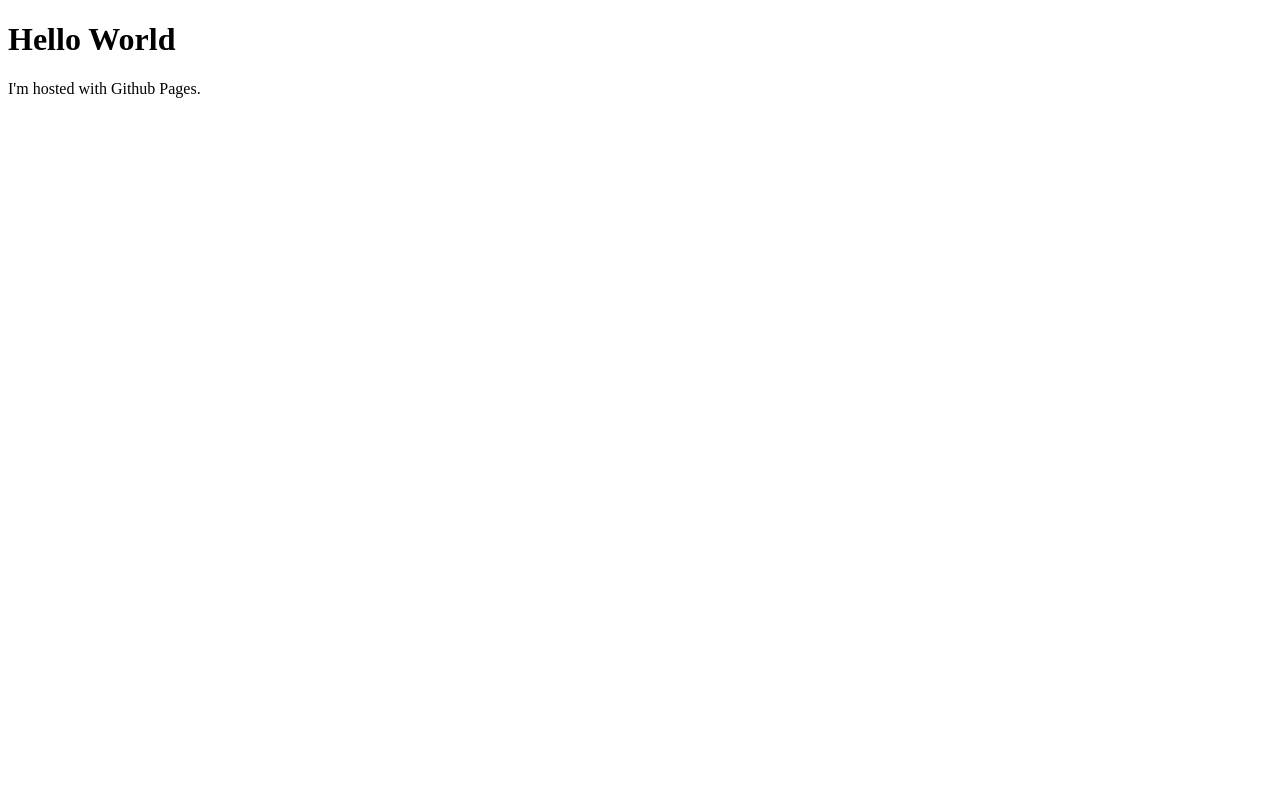
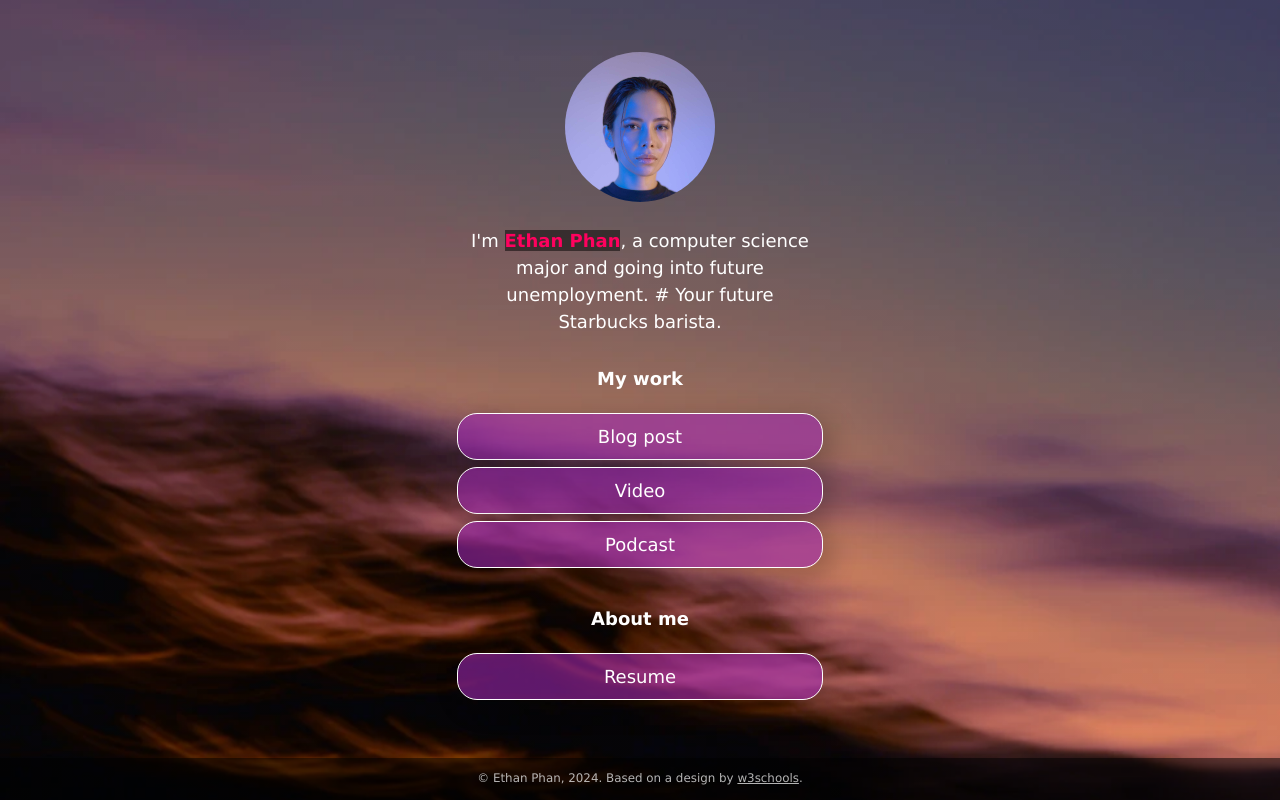
Before and after one commit to binh360/binh360.github.io, a plain HTML site: page index.html in a window 1280 px wide. Drawn offline with Linux system fonts and the light colour scheme.

Commit message:
Added Website Template

```diff
--- /dev/null
+++ b/css/style.css
@@ -0,0 +1,231 @@
+:root {
+    --primaryText: #fff;
+    --secondaryText: #ff015e;
+    --primary: rgba(156, 39, 176, .60);
+    --secondary: rgba(255, 1, 94, .60);
+    --buttonHover: rgba(156, 39, 176, .40);
+    --smallButtonHover: rgba(0, 0, 0, .25);
+}
+
+html {
+    box-sizing: border-box;
+    /* keeps button boxes within phone screen width */
+    -ms-text-size-adjust: 100%;
+    -webkit-text-size-adjust: 100%;
+    height: 100%;
+}
+
+*,
+*:before,
+*:after {
+    box-sizing: inherit;
+}
+
+body {
+    margin: 0;
+    min-height: 100%;
+    /* The image used for the site background. Try changing skyscape.jpg to stars.jpg. Put a replacement photo in the images folder and, in line 21 below, replace skyscape.jpg with yourbackgroundfilename.jpg */
+    /* The linear gradient darkens the image, like putting a sunglasses lens on top of it. If you want to darken the image even more, change 0.1 (both times) to 0.3 or higher */
+    background: linear-gradient(rgba(0, 0, 0, 0.1), rgba(0, 0, 0, 0.1)), url(../images/skyscape.jpg);
+    /* Prevents the browser from repeating or "tiling" the background image */
+    background-repeat: no-repeat;
+    background-position: center;
+    /* Freezes the image so that even the content scrolls down, the background stays put */
+    background-attachment: fixed;
+    /* Resizes the background image to cover the entire container */
+    background-size: cover;
+    font-family: Futura, Verdana, sans-serif;
+    line-height: 1.5;
+    font-size: 18px;
+    display: flex;
+    flex-direction: column;
+    justify-content: space-around;
+    align-items: center;
+}
+
+h1 {
+    font-size: 1em;
+}
+
+h2 {
+    font-size: 1em;
+    margin-bottom: 0;
+}
+
+img {
+    margin: .5em 1em;
+    /* border: 1px solid #ccc; */
+    border-radius: 50%;
+    height: 150px;
+    max-width: 100%;
+    object-fit: cover;
+    /* Resizes the image to cover the entire container */
+}
+
+.container {
+    text-align: center;
+    width: 100%;
+    padding: 0;
+    margin-right: auto;
+    margin-left: auto;
+    flex: 1;
+    display: flex;
+    flex-direction: column;
+    justify-content: center;
+}
+
+.image-container {
+    text-align: center;
+    width: 100%;
+}
+
+.main-text-color {
+    color: var(--primaryText);
+}
+
+.name {
+    color: var(--secondaryText);
+}
+
+.name strong {
+    background-color: rgba(0, 0, 0, 0.50);
+}
+
+.section-header {
+    padding-top: .5em;
+}
+
+.button,
+.intro,
+.links-container,
+.slidedown,
+.external-link {
+    width: 100%;
+    min-width: 50%;
+    padding: .5em 1em;
+    text-decoration: none;
+    color: inherit;
+    text-align: center;
+}
+
+.button, .external-link {
+    border: 1px solid var(--primaryText);
+    border-radius: 20px;
+    box-shadow: 7px 6px 28px 1px rgba(0, 0, 0, 0.24);
+    overflow: hidden;
+    white-space: nowrap;
+    display: inline-block;
+    background-color: var(--primary);
+    cursor: pointer;
+    transition: 0.2s all;
+}
+
+.button:not(.highlight) {
+    background-color: var(--primary);
+}
+
+@media (hover: hover) {
+    .button:hover { background-color: var(--buttonHover); }
+}
+
+.button.highlight {
+    background-color: var(--secondary);
+}
+
+.button:active, .external-link:active {
+    transform: scale(0.98);
+    /* Scaling button to 0.98 to its original size */
+    box-shadow: 3px 2px 22px 1px rgba(0, 0, 0, 0.24);
+    /* Lowering the shadow */
+}
+
+.intro {
+    margin: 0 auto;
+}
+
+.section {
+    margin-top: 1em;
+}
+
+.slidedown {
+    margin: 0 auto;
+    padding: 0;
+    -webkit-transition: height .4s ease;
+    -o-transition: height .4s ease;
+    transition: height .4s ease;
+    overflow: hidden;
+    height: 0;
+}
+
+.external-link {
+    border: 1px solid var(--primaryText);
+    border-radius: 20px;
+    background-color: transparent;
+    display: flex;
+    align-items: center;
+    justify-content: center;
+    padding: 0;
+    margin: .5em auto 1.5em auto;
+    text-decoration: none;
+    color: inherit;
+    height: 2em;
+    width: 6em;
+}
+
+.external-link:hover {
+    background-color: var(--smallButtonHover)
+}
+
+.description {
+    display: flex;
+    text-align: left;
+    flex-direction: column;
+    padding: 0 .6em;
+}
+
+.description > p {
+    margin: .5em 0;
+}
+
+.footer {
+  font-size: .66em;
+  background-color: rgba(0, 0, 0, .5);
+  color: rgba(225, 225, 225, .8);
+  text-decoration: none;
+  width: 100%;
+  min-height: 3em;
+  display: flex;
+  align-items: center;
+  justify-content: center;
+  position: relative;
+}
+
+.footer a {
+    color: inherit;
+}
+
+/* Media queries allow you to change style properties according to the screen width. In this case, if the screen is AT LEAST 540 pixels wide (bigger than a standard phone), the .container resizes to 540 pixels and the buttons and intro resize to 85% of the container width */
+@media (min-width: 540px) {
+    .container {
+        max-width: 540px;
+    }
+
+    .button,
+    .intro,
+    .slidedown {
+        width: 85%;
+    }
+}
+
+/* If the screen is AT LEAST 768 pixels wide (standard tablet or larger), the .container resizes to 750 pixels and the buttons and intro resize to 40% of the container width */
+@media (min-width: 768px) {
+    .container {
+        max-width: 768px;
+    }
+
+    .button,
+    .intro,
+    .slidedown {
+        width: 40%;
+    }
+}
--- a/index.html
+++ b/index.html
@@ -1,7 +1,74 @@
 <!DOCTYPE html>
-<html>
-    <body>
-        <h1>Hello World</h1>
-            <p>I'm hosted with Github Pages.</p>
-    </body>
+<!-- This page is adapted from w3schools "How to make a link tree website https://www.w3schools.com/howto/howto_website_create_linktree.asp" -->
+<html lang="en">
+
+<head>
+  <meta charset="utf-8" />
+  <meta name="viewport" content="width=device-width, initial-scale=1" />
+  <!-- Add your name below -->
+  <title>Ethan Phan</title>
+  <link rel="stylesheet" href="css/style.css">
+</head>
+
+<body class="main-text-color">
+  <!-- Content container. Everything except footer goes here -->
+  <div class="container">
+    <!-- Image and name container. Put your replacement photo—which you should crop to be square—in the images folder, then change the source attribute to images/yourportraitfilename.jpg. This path says, "Look in the images folder for yourportraitfilename.jpg." Be sure to change the alt text, too. -->
+    <div class="image-container">
+      <img src="images/portrait.jpg" alt="Photo by Art Hauntington">
+    </div>
+    <div class="intro">
+      I'm <span class="name"><strong>Ethan Phan</strong></span>, a computer science major and going into future unemployment. # Your future Starbucks barista.
+    </div>
+    <div class="section-header">
+      <h1>My work</h1>
+    </div>
+    <!-- Replace the # inside of the href="#" with your links. -->
+    <div class="links-container">
+      <div class="button toggle">Blog post</div>
+      <div class="slidedown">
+        <div class="description">
+          <h2>Blog post title</h2>
+          <p>Here, add a short but appealing description of your blog post.</p>
+          <a href="#" class="external-link" target="_blank">Read</a>
+        </div>
+      </div>
+
+      <div class="button toggle">Video</div>
+      <div class="slidedown">
+        <div class="description">
+          <h2>Video title</h2>
+          <p>Add a short but appealing description of your video.</p>
+          <a href="#" class="external-link" target="_blank">Watch</a>
+        </div>
+      </div>
+
+      <div class="button toggle">Podcast</div>
+      <div class="slidedown">
+        <div class="description">
+          <h2>Podcast title</h2>
+          <p>Add a short but appealing description of your podcast</p>
+          <a href="#" class="external-link" target="_blank">Listen</a>
+        </div>
+      </div>
+    </div>
+
+    <!-- Replace # with PDF from Google Docs, or replace the entire section with whatever you want. Or delete it! Or add another section below it!-->
+    <div class="section-header">
+      <h1>About me</h1>
+    </div>
+
+    <div class="links-container">
+      <a href="https://drive.google.com" class="button" target="_blank">Resume</a>
+    </div>
+
+  </div>
+  <div class="footer">
+    <p>© Ethan Phan, 2024. Based on a design by <a
+        href="https://www.w3schools.com/howto/howto_website_create_linktree.asp" target="_blank">w3schools</a>.
+    </p>
+  </div>
+  <script type="text/javascript" src="js/slider.js"></script>
+</body>
+
 </html>
--- /dev/null
+++ b/js/slider.js
@@ -0,0 +1,19 @@
+document.addEventListener("DOMContentLoaded", () => {
+  const a = document.querySelectorAll(".toggle");
+  a.forEach((e) => {
+    e.addEventListener("click", function () {
+      let slider = this.nextElementSibling;
+      if (slider.style.height) {
+        slider.style.height = null;
+        e.classList.remove("highlight");
+      } else {
+        document.querySelectorAll(".toggle.highlight").forEach((f) => {
+          f.classList.remove("highlight");
+          f.nextElementSibling.style.height = null;
+        });
+        e.classList.add("highlight");
+        slider.style.height = slider.scrollHeight + "px";
+      }
+    })
+  })
+})
```
Also changed, not shown: images/portrait.jpg (added), images/skyscape.jpg (added), images/stars.jpg (added).
